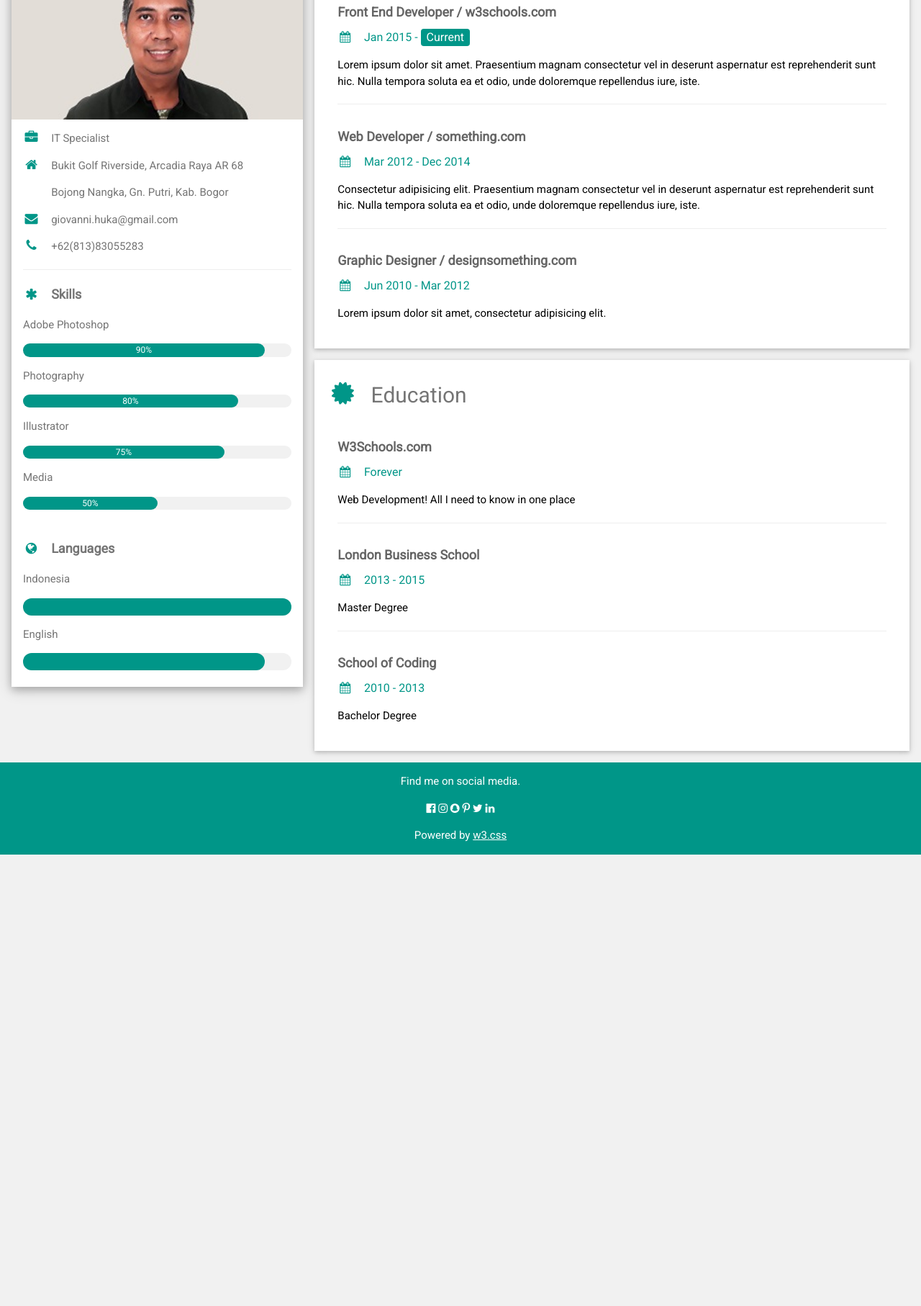
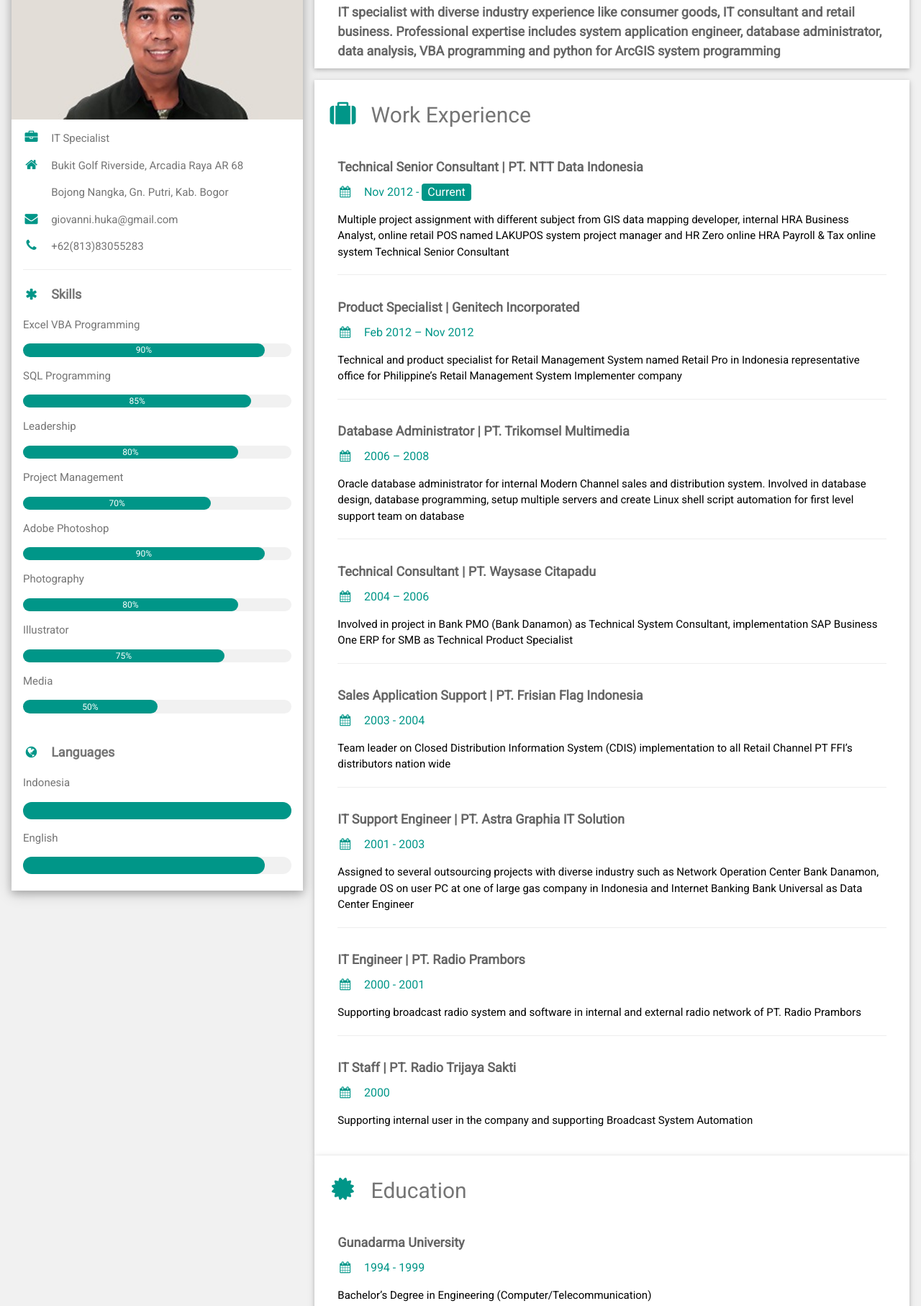
Before and after one commit to giovannihuka/resume, a plain HTML site: page index.html in a window 1280 px wide. Shown: the part 120-1934 px from the top of the page at 72% size. Before the commit the page ends 1307 px from the top, so only its background shows below. Drawn offline with nearby package versions, Linux system fonts and the light colour scheme.

Commit message:
Update index.html

```diff
--- a/index.html
+++ b/index.html
@@ -36,6 +36,22 @@ html,body,h1,h2,h3,h4,h5,h6 {font-family: "Roboto", sans-serif}
           <hr>
 
           <p class="w3-large"><b><i class="fa fa-asterisk fa-fw w3-margin-right w3-text-teal"></i>Skills</b></p>
+          <p>Excel VBA Programming</p>
+          <div class="w3-light-grey w3-round-xlarge w3-small">
+            <div class="w3-container w3-center w3-round-xlarge w3-teal" style="width:90%">90%</div>
+          </div>
+          <p>SQL Programming</p>
+          <div class="w3-light-grey w3-round-xlarge w3-small">
+            <div class="w3-container w3-center w3-round-xlarge w3-teal" style="width:85%">85%</div>
+          </div>
+          <p>Leadership</p>
+          <div class="w3-light-grey w3-round-xlarge w3-small">
+            <div class="w3-container w3-center w3-round-xlarge w3-teal" style="width:80%">80%</div>
+          </div>
+          <p>Project Management</p>
+          <div class="w3-light-grey w3-round-xlarge w3-small">
+            <div class="w3-container w3-center w3-round-xlarge w3-teal" style="width:70%">70%</div>
+          </div>
           <p>Adobe Photoshop</p>
           <div class="w3-light-grey w3-round-xlarge w3-small">
             <div class="w3-container w3-center w3-round-xlarge w3-teal" style="width:90%">90%</div>
@@ -80,44 +96,87 @@ html,body,h1,h2,h3,h4,h5,h6 {font-family: "Roboto", sans-serif}
     <div class="w3-twothird">
 
       <div class="w3-container w3-card w3-white w3-margin-bottom">
+        <h2 class="w3-text-grey w3-padding-16"><i class="fa fa-info fa-fw w3-margin-right w3-xxlarge w3-text-teal"></i>About Me</h2>
+        <div class="w3-container">
+          <h5 class="w3-opacity"><b>IT specialist with diverse industry experience like consumer goods, IT consultant and retail business. Professional expertise includes system application engineer, database administrator, data analysis, VBA programming and python for ArcGIS system programming</b></h5>
+        </div>
+      </div>
+
+      <div class="w3-container w3-card w3-white">
         <h2 class="w3-text-grey w3-padding-16"><i class="fa fa-suitcase fa-fw w3-margin-right w3-xxlarge w3-text-teal"></i>Work Experience</h2>
         <div class="w3-container">
-          <h5 class="w3-opacity"><b>Front End Developer / w3schools.com</b></h5>
-          <h6 class="w3-text-teal"><i class="fa fa-calendar fa-fw w3-margin-right"></i>Jan 2015 - <span class="w3-tag w3-teal w3-round">Current</span></h6>
-          <p>Lorem ipsum dolor sit amet. Praesentium magnam consectetur vel in deserunt aspernatur est reprehenderit sunt hic. Nulla tempora soluta ea et odio, unde doloremque repellendus iure, iste.</p>
+          <h5 class="w3-opacity"><b>Technical Senior Consultant | PT. NTT Data Indonesia</b></h5>
+          <h6 class="w3-text-teal"><i class="fa fa-calendar fa-fw w3-margin-right"></i>Nov 2012 - <span class="w3-tag w3-teal w3-round">Current</span></h6>
+          <p>Multiple project assignment with different subject from GIS data mapping developer, internal HRA Business Analyst, online retail POS named LAKUPOS system project manager and HR Zero online HRA Payroll & Tax online system Technical Senior Consultant</p>
           <hr>
         </div>
         <div class="w3-container">
-          <h5 class="w3-opacity"><b>Web Developer / something.com</b></h5>
-          <h6 class="w3-text-teal"><i class="fa fa-calendar fa-fw w3-margin-right"></i>Mar 2012 - Dec 2014</h6>
-          <p>Consectetur adipisicing elit. Praesentium magnam consectetur vel in deserunt aspernatur est reprehenderit sunt hic. Nulla tempora soluta ea et odio, unde doloremque repellendus iure, iste.</p>
+          <h5 class="w3-opacity"><b>Product Specialist | Genitech Incorporated</b></h5>
+          <h6 class="w3-text-teal"><i class="fa fa-calendar fa-fw w3-margin-right"></i>Feb 2012 – Nov 2012</h6>
+          <p>Technical and product specialist for Retail Management System named Retail Pro in Indonesia representative office for Philippine’s Retail Management System Implementer company</p>
           <hr>
         </div>
         <div class="w3-container">
-          <h5 class="w3-opacity"><b>Graphic Designer / designsomething.com</b></h5>
-          <h6 class="w3-text-teal"><i class="fa fa-calendar fa-fw w3-margin-right"></i>Jun 2010 - Mar 2012</h6>
-          <p>Lorem ipsum dolor sit amet, consectetur adipisicing elit. </p><br>
+          <h5 class="w3-opacity"><b>Database Administrator | PT. Trikomsel Multimedia</b></h5>
+          <h6 class="w3-text-teal"><i class="fa fa-calendar fa-fw w3-margin-right"></i>2006 – 2008</h6>
+          <p>Oracle database administrator for internal Modern Channel sales and distribution system. Involved in database design, database programming, setup multiple servers and create Linux shell script automation for first level support team on database</p>
+          <hr>
+        </div>
+        <div class="w3-container">
+          <h5 class="w3-opacity"><b>Technical Consultant | PT. Waysase Citapadu</b></h5>
+          <h6 class="w3-text-teal"><i class="fa fa-calendar fa-fw w3-margin-right"></i>2004 – 2006</h6>
+          <p>Involved in project in Bank PMO (Bank Danamon) as Technical System Consultant, implementation SAP Business One ERP for SMB as Technical Product Specialist</p>
+          <hr>
+        </div>
+        <div class="w3-container">
+          <h5 class="w3-opacity"><b>Sales Application Support | PT. Frisian Flag Indonesia</b></h5>
+          <h6 class="w3-text-teal"><i class="fa fa-calendar fa-fw w3-margin-right"></i>2003 - 2004</h6>
+          <p>Team leader on Closed Distribution Information System (CDIS) implementation to all Retail Channel PT FFI’s distributors nation wide </p>
+          <hr>
+        </div>
+        <div class="w3-container">
+          <h5 class="w3-opacity"><b>IT Support Engineer | PT. Astra Graphia IT Solution</b></h5>
+          <h6 class="w3-text-teal"><i class="fa fa-calendar fa-fw w3-margin-right"></i>2001 - 2003</h6>
+          <p>Assigned to several outsourcing projects with diverse industry such as Network Operation Center Bank Danamon, upgrade OS on user PC at one of large gas company in Indonesia and Internet Banking Bank Universal as Data Center Engineer</p>
+          <hr>
+        </div>
+        <div class="w3-container">
+          <h5 class="w3-opacity"><b>IT Engineer | PT. Radio Prambors</b></h5>
+          <h6 class="w3-text-teal"><i class="fa fa-calendar fa-fw w3-margin-right"></i>2000 - 2001</h6>
+          <p>Supporting broadcast radio system and software in internal and external radio network of PT. Radio Prambors</p>
+          <hr>
+        </div>
+        <div class="w3-container">
+          <h5 class="w3-opacity"><b>IT Staff | PT. Radio Trijaya Sakti</b></h5>
+          <h6 class="w3-text-teal"><i class="fa fa-calendar fa-fw w3-margin-right"></i>2000</h6>
+          <p>Supporting internal user in the company and supporting Broadcast System Automation</p><br>
         </div>
       </div>
 
       <div class="w3-container w3-card w3-white">
         <h2 class="w3-text-grey w3-padding-16"><i class="fa fa-certificate fa-fw w3-margin-right w3-xxlarge w3-text-teal"></i>Education</h2>
         <div class="w3-container">
-          <h5 class="w3-opacity"><b>W3Schools.com</b></h5>
-          <h6 class="w3-text-teal"><i class="fa fa-calendar fa-fw w3-margin-right"></i>Forever</h6>
-          <p>Web Development! All I need to know in one place</p>
+          <h5 class="w3-opacity"><b>Gunadarma University</b></h5>
+          <h6 class="w3-text-teal"><i class="fa fa-calendar fa-fw w3-margin-right"></i>1994 - 1999</h6>
+          <p>Bachelor’s Degree in Engineering (Computer/Telecommunication)</p>
           <hr>
         </div>
         <div class="w3-container">
-          <h5 class="w3-opacity"><b>London Business School</b></h5>
-          <h6 class="w3-text-teal"><i class="fa fa-calendar fa-fw w3-margin-right"></i>2013 - 2015</h6>
-          <p>Master Degree</p>
+          <h5 class="w3-opacity"><b>SMA Negeri 3 Jakarta</b></h5>
+          <h6 class="w3-text-teal"><i class="fa fa-calendar fa-fw w3-margin-right"></i>1991 - 1994</h6>
+          <p>High school graduate</p>
           <hr>
         </div>
         <div class="w3-container">
-          <h5 class="w3-opacity"><b>School of Coding</b></h5>
-          <h6 class="w3-text-teal"><i class="fa fa-calendar fa-fw w3-margin-right"></i>2010 - 2013</h6>
-          <p>Bachelor Degree</p><br>
+          <h5 class="w3-opacity"><b>SMP Negeri 1 Jakarta</b></h5>
+          <h6 class="w3-text-teal"><i class="fa fa-calendar fa-fw w3-margin-right"></i>1988 - 1991</h6>
+          <p>Middle school graduate</p>
+          <hr>
+        </div>
+        <div class="w3-container">
+          <h5 class="w3-opacity"><b>SD Negeri Menteng 01 Jakarta</b></h5>
+          <h6 class="w3-text-teal"><i class="fa fa-calendar fa-fw w3-margin-right"></i>1982 - 1988</h6>
+          <p>Elementery school graduate</p><br>
         </div>
       </div>
 
```
